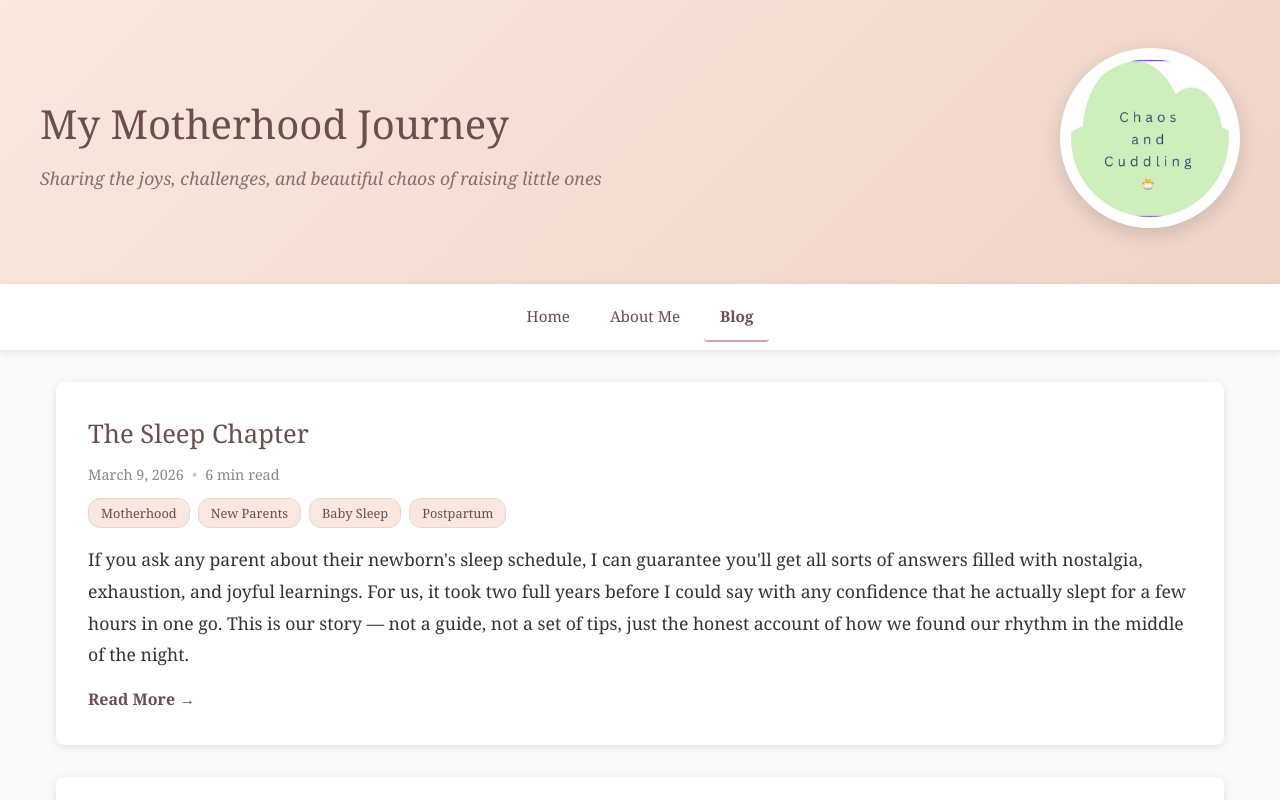
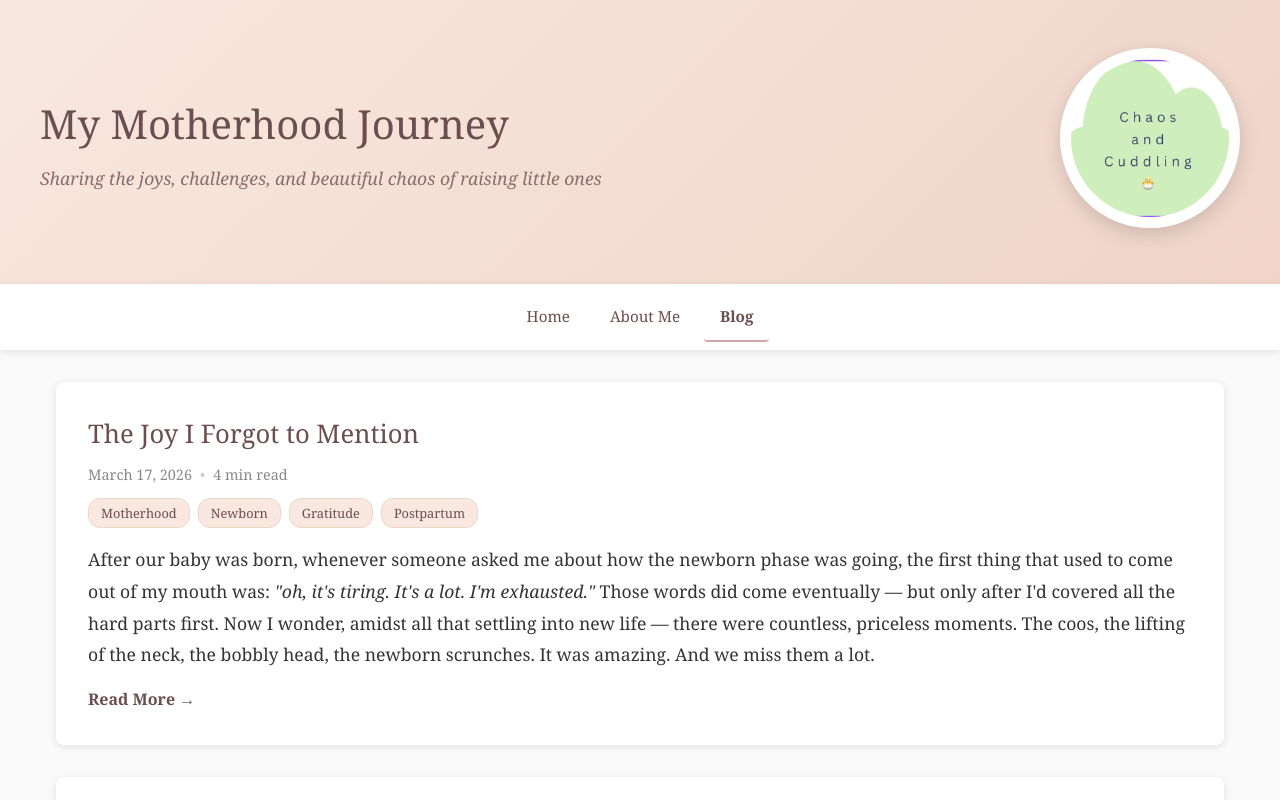
Before and after one commit to skhare2929/motherhood-blog, a React (Create React App) app: page /blog in a window 1280 px wide. Shown: the top 800 px of the page. Built offline with nearby package versions, Linux system fonts and the light colour scheme; no server answers.

Commit message:
New blog added

```diff
--- a/src/blogs/blogData.js
+++ b/src/blogs/blogData.js
@@ -14,6 +14,15 @@
 */
 
 export const blogPosts = [
+  {
+    id: 'the-joy-i-forgot-to-mention',
+    title: 'The Joy I Forgot to Mention',
+    date: 'March 17, 2026',
+    readTime: '4 min read',
+    tags: ['Motherhood', 'Newborn', 'Gratitude', 'Postpartum'],
+    excerpt: `After our baby was born, whenever someone asked me about how the newborn phase was going, the first thing that used to come out of my mouth was: *"oh, it's tiring. It's a lot. I'm exhausted."* Those words did come eventually — but only after I'd covered all the hard parts first. Now I wonder, amidst all that settling into new life — there were countless, priceless moments. The coos, the lifting of the neck, the bobbly head, the newborn scrunches. It was amazing. And we miss them a lot.`,
+    fullContent: null
+  },
   {
     id: 'the-sleep-chapter',
     title: 'The Sleep Chapter',
--- /dev/null
+++ b/src/blogs/the-joy-i-forgot-to-mention.md
@@ -0,0 +1,11 @@
+After our baby was born, whenever someone asked me about how the newborn phase was going, or how life was after becoming a mother - the first thing that used to come out of my mouth was: *"oh, it's tiring. It's a lot. I'm exhausted."* I don't remember that the immediate answer ever was - *"oh, we're doing great, we're enjoying this new life."* Those words did come, eventually — but only after I'd covered all the hard parts first.
+
+Now I wonder, amidst all that settling into new life, learning to take care of a newborn, running on empty all the time - there were countless, priceless moments. Some of them are a blur, but a lot of them are clear as a picture. The coos, the lifting of the neck, the bobbly head, the newborn scrunches, the hand-on-face sleep. It was amazing. And we miss them a lot - sometimes even crave to relive those moments, more consciously, more present than we actually were at the time.
+
+Sometimes when I go back a few years in my memory, I ask myself  - how much of those early months do I actually remember? The answer, more often than not: not that much. But then I sit with it a little longer. I remember absorbing the moment of his first smile, but I don't remember the day or month when he first did it. I remember many moments when he just curled into me while feeding, the warmth of his breath, the way I'd look at him with this quiet, overwhelming wonder. Grateful just to be holding him that close.
+
+So yeah — when I really think about it, I do remember a lot of those precious moments. It wasn't all exhaustion or burnout. There was joy being created right alongside all of it. It just doesn't get mentioned as often. It tends to get skipped over in the retelling of early parenting stories. But those moments are etched in us.
+
+"Thank you for choosing us to be your parents." — those are the words I whispered to my son countless times, right from the moment I first held him. It wasn't something dramatic. It was exactly how I felt. How full my heart felt. Choosing to be a parent and getting to be a parent — those are very different things, in my opinion. Some people choose it and wait years for it to happen. Some people never get there. Some people get there without ever really choosing it. However you arrived at parenthood, there's something that shifts in you when you realize — this actually happened. This is real. And that shift, I think, is where the gratitude lives.
+
+And maybe that's the honest truth of it — that you can be both exhausted and enchanted at the same time. That the tired and the tender live side by side, every single day. The early months weren't just hard. They were also full. And somewhere between the blur and the burnout, you were quietly collecting the best moments of your life.
--- a/src/components/common/BlogPostCard.js
+++ b/src/components/common/BlogPostCard.js
@@ -1,4 +1,5 @@
 import { useNavigate } from 'react-router-dom';
+import ReactMarkdown from 'react-markdown';
 
 const BlogPostCard = ({ postId, title, date, readTime, tags, excerpt }) => {
   const navigate = useNavigate();
@@ -18,7 +19,7 @@ const BlogPostCard = ({ postId, title, date, readTime, tags, excerpt }) => {
           ))}
         </div>
       )}
-      <p className="post-excerpt">{excerpt}</p>
+      <div className="post-excerpt"><ReactMarkdown>{excerpt}</ReactMarkdown></div>
       <span className="read-more-btn">Read More →</span>
     </article>
   );
```
Also changed, not shown: 1 other file (tests, documents, lock files or other folders).
